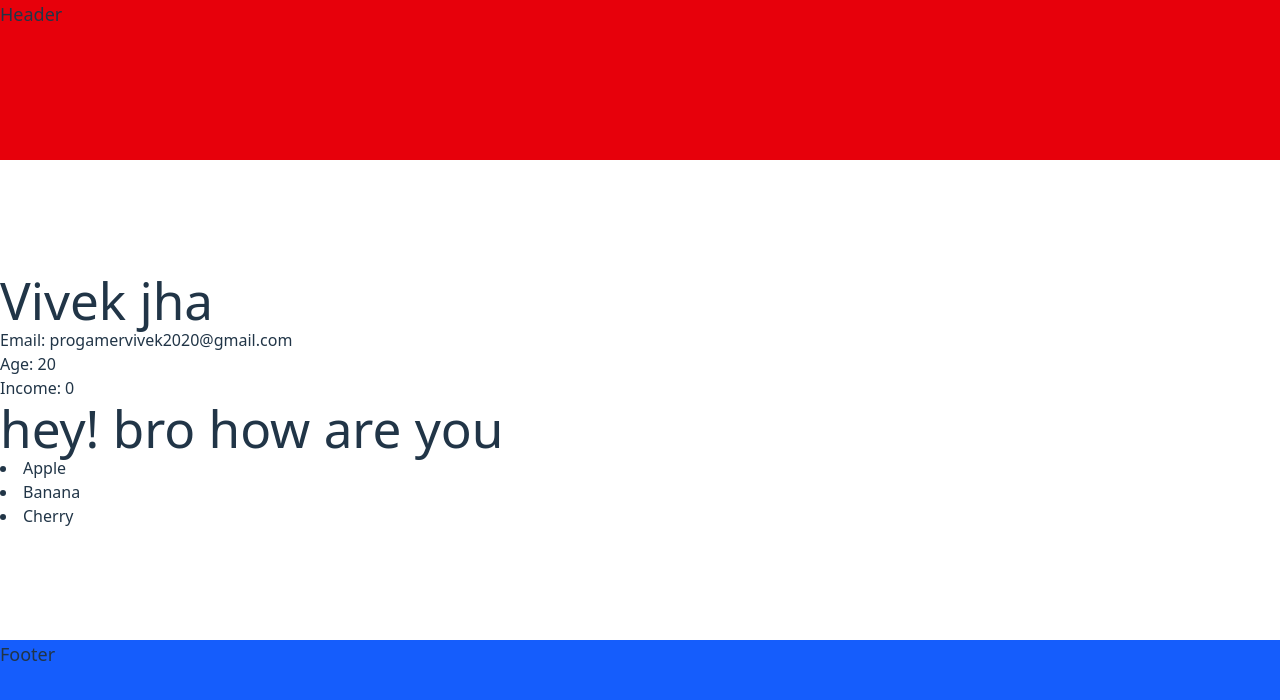
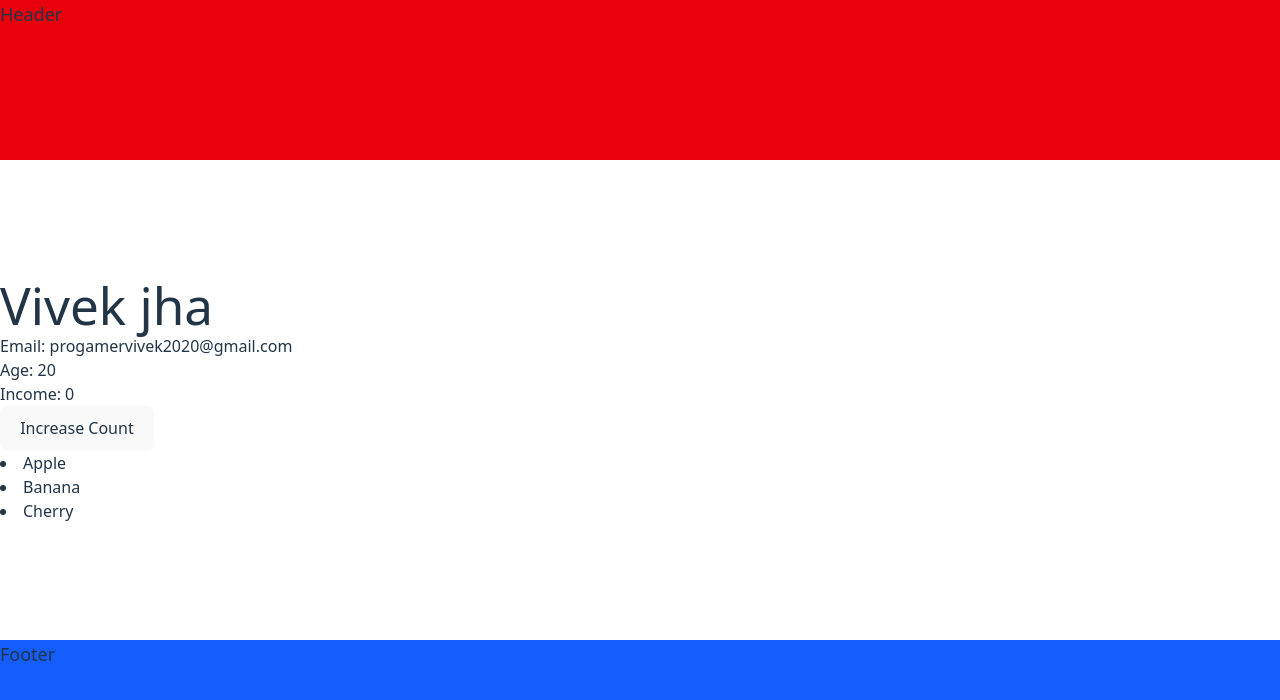
Before and after one commit to web-dev-Vivek/Streak_series, a React (Vite) app: page / in a window 1280 px wide. Shown: the top 700 px of the page. Built offline with nearby package versions, Linux system fonts and the light colour scheme.

Commit message:
Refactor App component to improve button functionality and clean up commented code

```diff
--- a/src/App.jsx
+++ b/src/App.jsx
@@ -5,15 +5,21 @@ import Listrender from "./component/Listrender";
 import Wrapper from "./component/wrapper";
 import "./App.css";
 
+function increaseCount() {
+  console.log("button clicked");
+}
 function App() {
   return (
     <>
       <IsloggedIn isloggedin={true} />
       <HEADER />
-      <wrapper>
+      {/* <Wrapper>
         <h1>hey! bro how are you</h1>
-      </wrapper>
+      </Wrapper> */}
+
       <Footer />
+      <button onClick={increaseCount}>Increase Count</button>
+
       <Listrender />
     </>
   );
```
